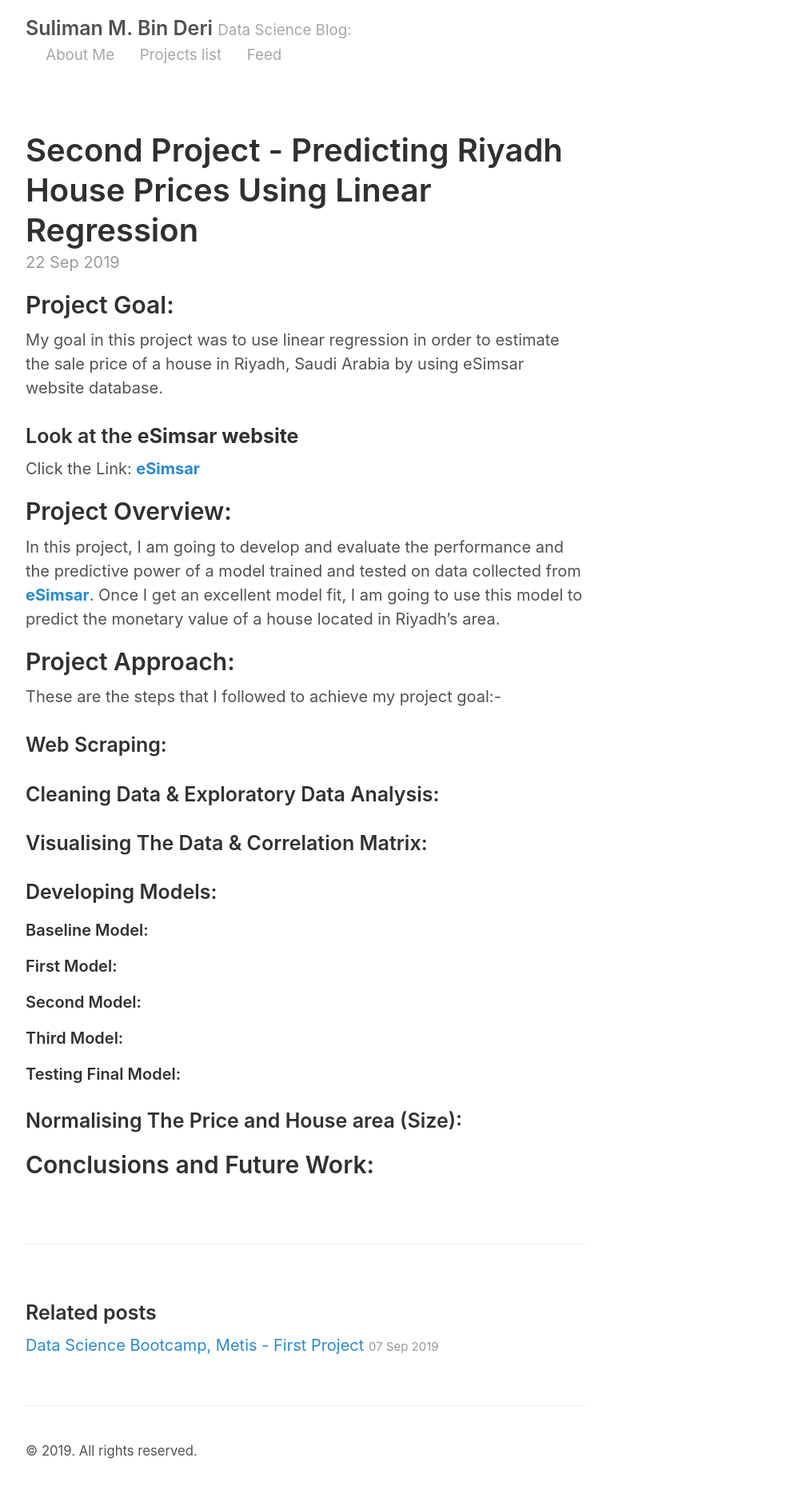
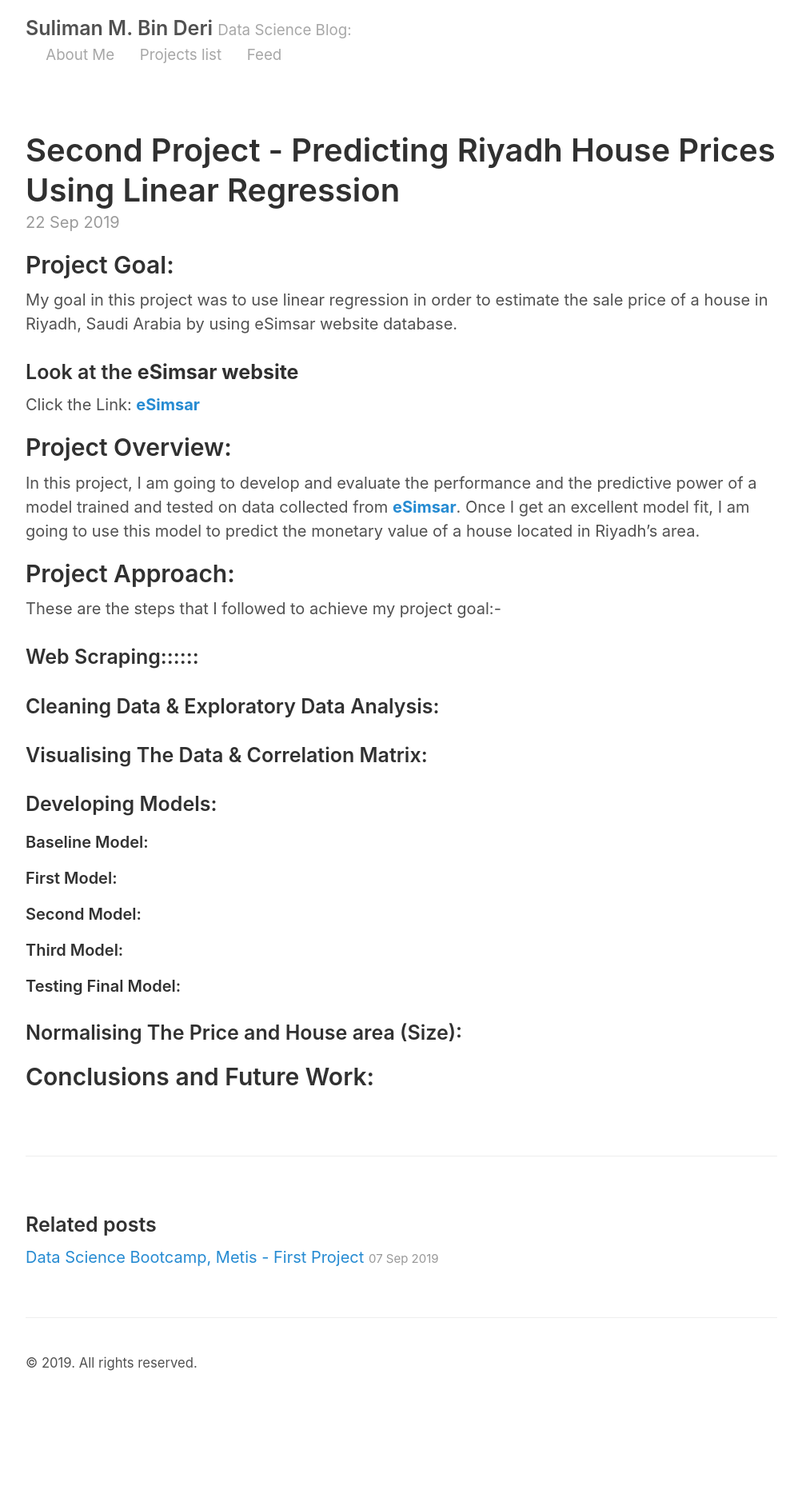
Before and after one commit to SulimanMD/SulimanMD.github.io, a Jekyll site: the page built from _posts/2019-09-22-Project_2.md, in a window 1280 px wide. Shown: the whole page at 80% size, without its empty margins (58-1061 px from the left). Built offline with Jekyll 4.4.1, drawn with Linux system fonts in a browser that asks for light colours; after the commit the page ends 1758 px from its top, so only the background shows below that.

Commit message:
Commit number 14

```diff
--- a/_posts/2019-09-22-Project_2.md
+++ b/_posts/2019-09-22-Project_2.md
@@ -20,7 +20,7 @@ In this project, I am going to develop and evaluate the performance and the pred
 
 These are the steps that I followed to achieve my project goal:-
 
-### Web Scraping:
+### Web Scraping::::::
 
 
 
--- a/_sass/_layout.scss
+++ b/_sass/_layout.scss
@@ -3,7 +3,7 @@
 // Styles for managing the structural hierarchy of the site.
 
 .container {
-  max-width: 38rem;
+  max-width: 50rem;
   padding-left:  1.5rem;
   padding-right: 1.5rem;
   margin-left:  3rem;
```
